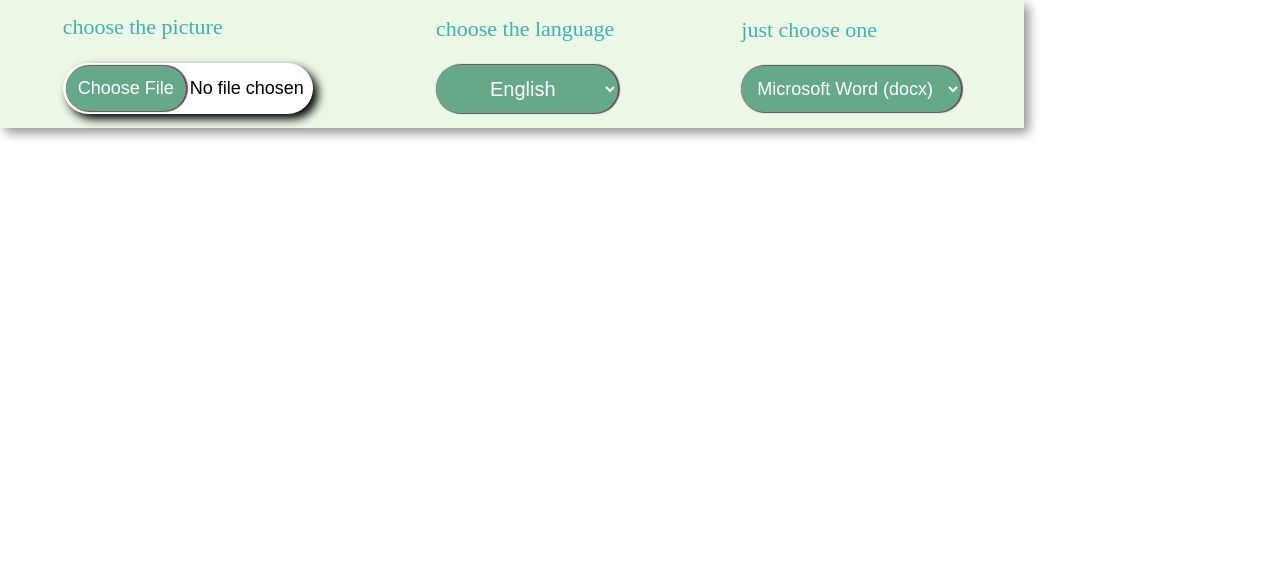
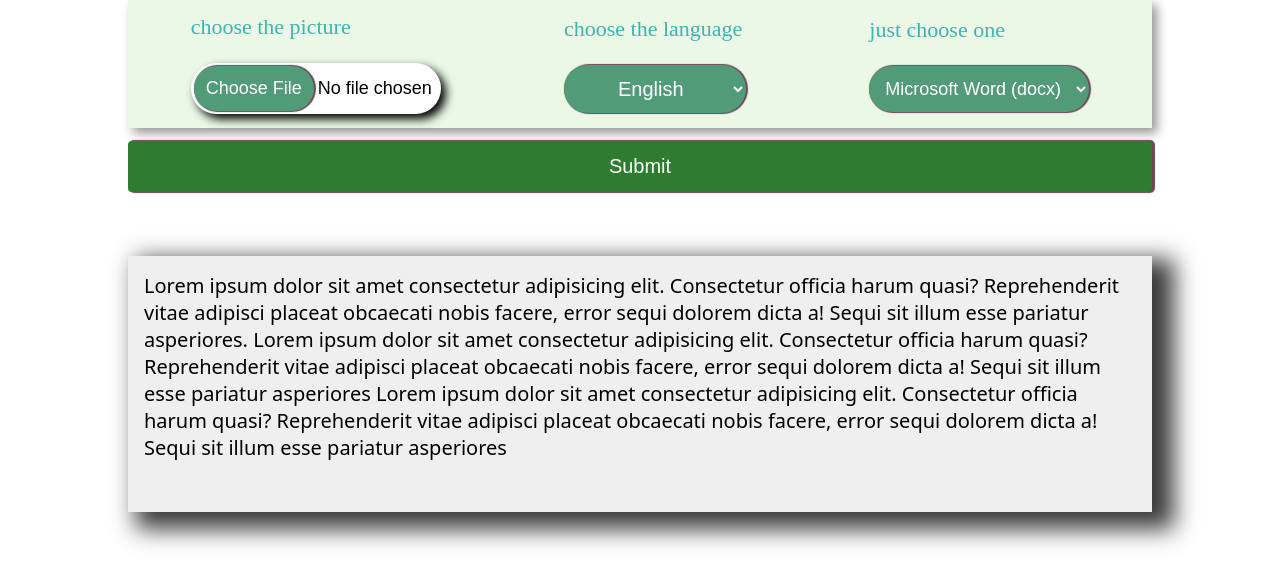
Before and after one commit to GSG-G10/MA_OCR, a website: page public/index.html in a window 1280 px wide. Drawn offline with Linux system fonts and the light colour scheme.

Commit message:
Create a text field for the Api test

```diff
--- a/public/index.html
+++ b/public/index.html
@@ -29,11 +29,29 @@
         ><br />
         <select class="type-select" name="to-what">
           <option value="Microsoft Word (docx)">Microsoft Word (docx)</option>
-          <option value="Microsoft Excle (xlsx)">Microsoft Excle (xlsx)</option>
+          <option value="Microsoft Excel (xlsx)">Microsoft Excle (xlsx)</option>
           <option value="Text Plain (txt)">Text Plain (txt)</option>
         </select>
       </div>
     </div>
+    <div>
+      <input class="input-btn" type="submit" value="Submit">
+    </div>
+
+    <div class="gitting-text">
+      <p class="text-paragraph">
+        Lorem ipsum dolor sit amet consectetur adipisicing elit. Consectetur
+        officia harum quasi? Reprehenderit vitae adipisci placeat obcaecati
+        nobis facere, error sequi dolorem dicta a! Sequi sit illum esse pariatur
+        asperiores.        Lorem ipsum dolor sit amet consectetur adipisicing elit. Consectetur
+        officia harum quasi? Reprehenderit vitae adipisci placeat obcaecati
+        nobis facere, error sequi dolorem dicta a! Sequi sit illum esse pariatur
+        asperiores        Lorem ipsum dolor sit amet consectetur adipisicing elit. Consectetur
+        officia harum quasi? Reprehenderit vitae adipisci placeat obcaecati
+        nobis facere, error sequi dolorem dicta a! Sequi sit illum esse pariatur
+        asperiores
+      </p>
+    </div>
     <script src="./script.js"></script>
   </body>
 </html>
--- a/public/style.css
+++ b/public/style.css
@@ -5,13 +5,15 @@
 }
 
 .main-form {
-  margin: auto;
+  margin: 0 auto;
   display: flex;
   justify-content: center;
   align-items: center;
   border: 1px solid rgb(118, 113, 113);
 }
 .main-contenar {
+
+  margin: 0 auto;
   display: flex;
   justify-content: center;
   align-items: center;
@@ -40,12 +42,16 @@
 }
 ::-webkit-file-upload-button {
   color: white;
-  background-color: rgb(101, 169, 137);
+  background-color: rgb(81, 155, 121);
   padding: 12px;
   border: none;
   border-radius: 50px;
   box-shadow: 1px 0 1px 1px #6b4559;
   outline: none;
+}
+::-webkit-file-upload-button:hover{
+  background-color: rgb(64, 109, 88);
+  transition: 0.5s ease-in-out;
 }
 
 .language-label {
@@ -56,7 +62,7 @@
 }
 .language-select {
   color: white;
-  background-color: rgb(101, 169, 137);
+  background-color: rgb(81, 155, 121);
   padding: 12px;
   border: none;
   border-radius: 50px;
@@ -67,6 +73,10 @@
   padding-left: 50px;
   box-shadow: 1px 0 1px 1px #6b4559;
 }
+.language-select:hover{
+  background-color: rgb(64, 109, 88);
+  transition: 0.5s ease-in-out;
+}
 .type-label-what {
   color: rgb(63, 179, 179);
   font-size: 22px;
@@ -75,7 +85,7 @@
 }
 .type-select {
   color: white;
-  background-color: rgb(101, 169, 137);
+  background-color: rgb(81, 155, 121);
   padding: 12px;
   border: none;
   border-radius: 50px;
@@ -84,3 +94,38 @@
   font-size: 18px;
   box-shadow: 1px 0 1px 1px #6b4559;
 }
+.type-select:hover{
+  background-color: rgb(64, 109, 88);
+  transition: 0.5s ease-in-out;
+}
+.input-btn{
+  display: block;
+  margin: 0.8rem auto ;
+  background-color: #2d7c2f;
+  color: white;
+  padding: 14px 20px;
+  border: none;
+  border-radius: 4px;
+  cursor: pointer;
+  width: 80%;
+  box-shadow: 2px 0 1px 1px #6b4559;
+  font-size: 20px;
+}
+.input-btn:hover{
+  background-color: #2a5a2b;
+  transition: 0.5s ease-in-out;
+}
+
+.text-paragraph{
+  margin: 0 auto;
+  font-family: system-ui;
+  padding: 1rem;
+  font-size: 20px;
+  margin-top: 4rem;
+  width: 80%;
+  height: 16rem;
+  background-color: rgba(221, 221, 221, 0.474);
+  box-shadow: 15px 10px 22px 7px #3c3b3b;
+
+
+}
```
